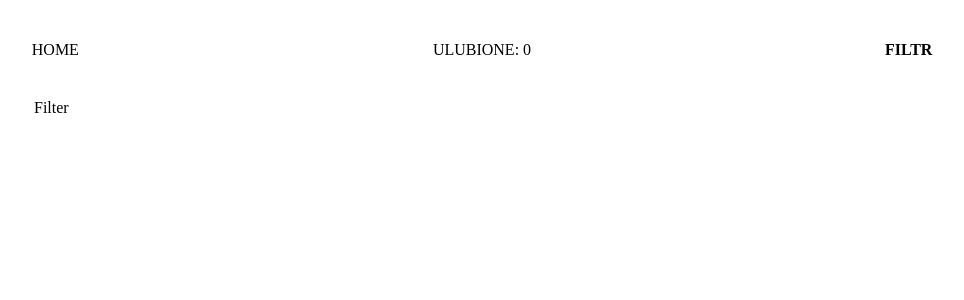
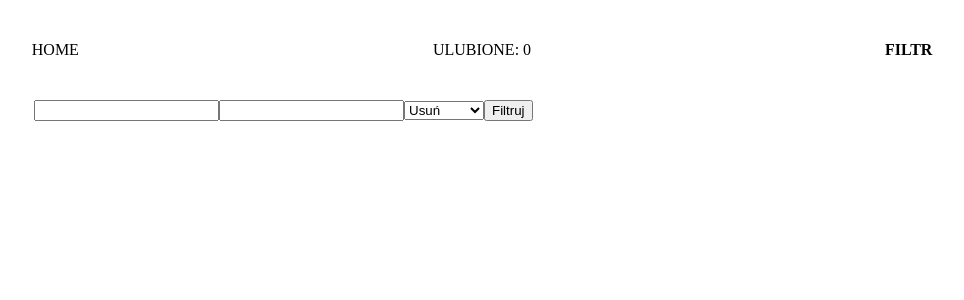
Before and after one commit to IreneuszIroKuska/freshmail-task, a React (Create React App) app: page /filtr in a window 1280 px wide. Shown: the top 300 px of the page, without its empty margins (158-1122 px from the left). Built offline with nearby package versions, Linux system fonts and the light colour scheme.

Commit message:
add filter page

```diff
--- a/src/pages/filter/Filter.tsx
+++ b/src/pages/filter/Filter.tsx
@@ -1,7 +1,48 @@
-import React from 'react';
+import React, { useState } from 'react';
+import { useForm } from 'react-hook-form';
 
-const Filter = () => (
-    <div>Filter</div>
-);
+/*
+    Strona: Filtr
+zawiera formularz z polami: litery(a-Z), tekst(a-Z [Spacja]),
+ select(Usuń/Pozostaw), przycisk Filtruj
+użytkownik wypełnia formularz, po użyciu Filtruj,
+    zależnie od wybranej opcji (Usuń, Pozostaw) skrypt usunie,
+    lub pozostawi z tekstu wszystkie litery użyte w polu “litery”
+Przykład użytkownik wpisał w polu znaki: “asiwt” i w polu tekst:
+“FreshMail” w selecie wybrał “Usuń” kod zwróci “FrehMl”
+*/
+
+const removeCharactersFromString=(removalName: string, originalName:string)=>removalName
+    .split('')
+    .reduce((item, el)=>item.replace(el,''),originalName);
+
+const Filter = () => {
+    const [textValue, setTextValue] = useState<string>('')
+    const { register, handleSubmit, errors } = useForm();
+    const onSubmit = data => {
+        const type = data.type;
+        const removeText = data.letters
+        const originalText = data.text
+
+        if (type === 'remove') {
+            setTextValue(removeCharactersFromString(removeText, originalText))
+        } else {
+            const stayText = [...removeText].filter((item) => originalText.includes(item)).join();
+            setTextValue(stayText);
+        }
+
+    }
+    return (
+        <form onSubmit={handleSubmit(onSubmit)}>
+            <input name="letters" type="text" ref={register()}></input>
+            <input name="text" type="text" value={textValue} onChange={(e) => setTextValue(e.target.value)} ref={register()}></input>
+            <select name="type" ref={register({ required: true })}>
+                <option value="remove">Usuń</option>
+                <option value="stay">Pozostaw</option>
+            </select>
+            <input type="submit" value="Filtruj"></input>
+        </form>
+    )
+}
 
 export default Filter;
```
